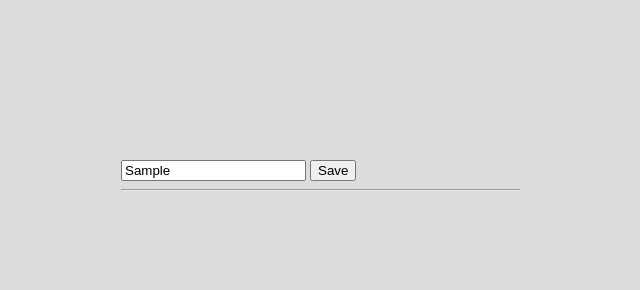
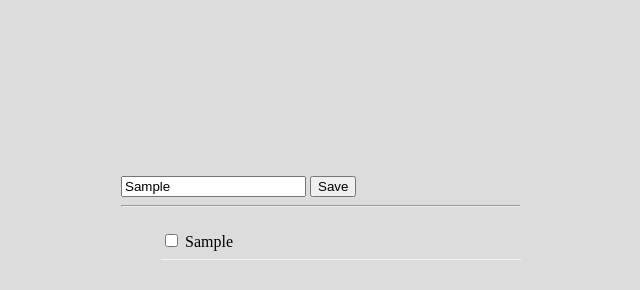
Before and after one commit to shahramardalan/todo-app, a plain HTML site: page index.html in a window 1280 px wide. Both pictures are taken after typing "Sample" into the empty fields and a click on the button "Save". Shown: the whole page, without its empty margins (319-959 px from the left). Drawn offline with Linux system fonts and the light colour scheme.

Commit message:
add syncStorage function and add event listener on save button

```diff
--- a/index.html
+++ b/index.html
@@ -13,10 +13,7 @@
         <button id="saveBtn">Save</button>
         <hr />
       </div>
-      <!-- <div>
-        <input type="checkbox" name="" id="" />
-        Item 1.
-      </div> -->
+      <ul id="list"></ul>
     </div>
   </body>
   <script src="/index.js"></script>
--- a/index.js
+++ b/index.js
@@ -1,7 +1,21 @@
 const saveBtn = document.querySelector("#saveBtn");
 const todoInput = document.querySelector("#todoInp");
+const todoList = document.querySelector("#list");
+let result = "";
+const list = [];
+
+function syncStorage(item) {
+  list.push(item);
+}
 
 saveBtn.addEventListener("click", () => {
-  const result = todoInput.value;
-  console.log(result);
+  result = todoInput.value;
+  todoList.innerHTML += `
+  <div class="list">
+  <input type="checkbox" name="" id="" />
+  ${result}
+</div>
+  `;
+  syncStorage(result);
+  console.log(list);
 });
--- a/style.css
+++ b/style.css
@@ -6,4 +6,10 @@ body {
   width: 400px;
   margin: auto;
   margin-top: 10rem;
+  padding: 1rem 0;
 }
+
+.list {
+  padding: 0.5rem 0;
+  border-bottom: 1px solid rgb(242, 243, 241);
+}
```
